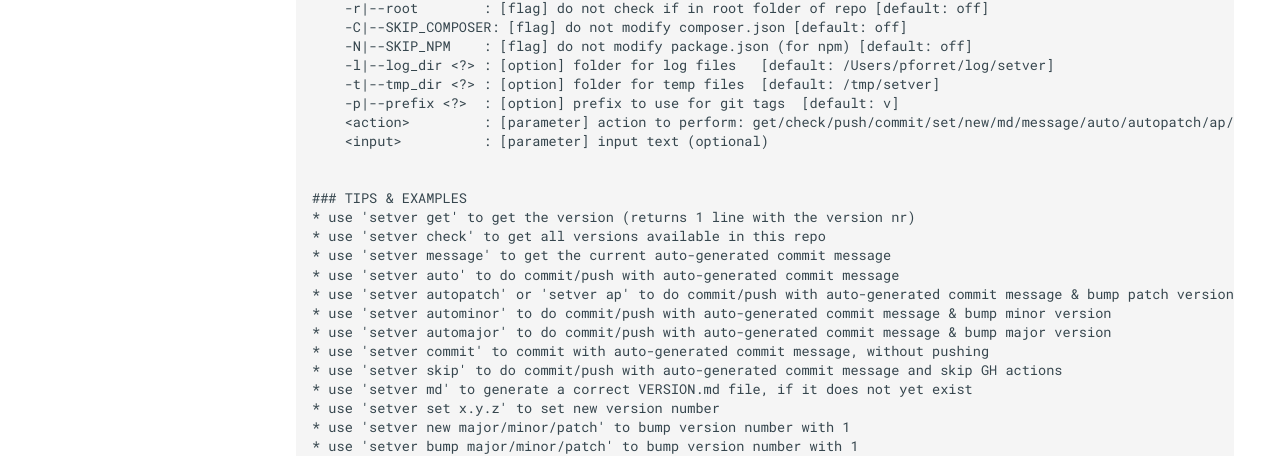
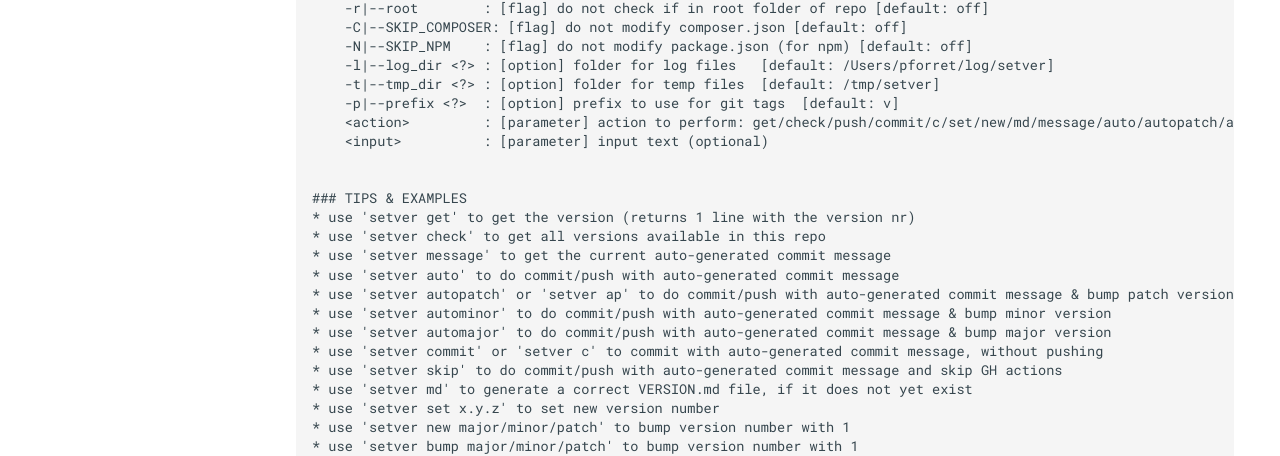
Before and after one commit to pforret/setver, an MkDocs documentation site: the page built from docs/index.md, in a window 1280 px wide and 1400 px high, scrolled down 795 px. Shown: the part 432-888 px from the top of the window. Built offline with MkDocs 1.6.1 and Material for MkDocs 9.7.7, drawn with Linux system fonts in a browser that asks for light colours; some of the changed text lies outside the part shown.

Commit message:
feat: add 'setver c' as alias for 'setver commit'
Co-Authored-By: Claude Opus 5.5 <noreply@anthropic.com>
Claude-Session: https://claude.ai/code/session_01Sxy6U4vvdsneFmRTN7pUqC

```diff
--- a/docs/index.md
+++ b/docs/index.md
@@ -49,7 +49,7 @@ Flags, options and parameters:
     -l|--log_dir <?> : [option] folder for log files   [default: /Users/pforret/log/setver]
     -t|--tmp_dir <?> : [option] folder for temp files  [default: /tmp/setver]
     -p|--prefix <?>  : [option] prefix to use for git tags  [default: v]
-    <action>         : [parameter] action to perform: get/check/push/commit/set/new/md/message/auto/autopatch/ap/skip/changelog/history
+    <action>         : [parameter] action to perform: get/check/push/commit/c/set/new/md/message/auto/autopatch/ap/skip/changelog/history
     <input>          : [parameter] input text (optional)
 
 
@@ -61,7 +61,7 @@ Flags, options and parameters:
 * use 'setver autopatch' or 'setver ap' to do commit/push with auto-generated commit message & bump patch version
 * use 'setver autominor' to do commit/push with auto-generated commit message & bump minor version
 * use 'setver automajor' to do commit/push with auto-generated commit message & bump major version
-* use 'setver commit' to commit with auto-generated commit message, without pushing
+* use 'setver commit' or 'setver c' to commit with auto-generated commit message, without pushing
 * use 'setver skip' to do commit/push with auto-generated commit message and skip GH actions
 * use 'setver md' to generate a correct VERSION.md file, if it does not yet exist
 * use 'setver set x.y.z' to set new version number
```
Also changed, not shown: CLAUDE.md (+1 -1 lines), 2 other files.
